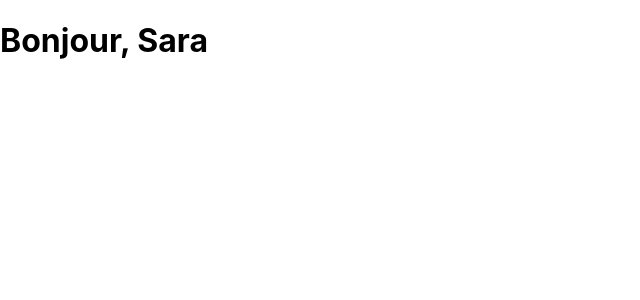
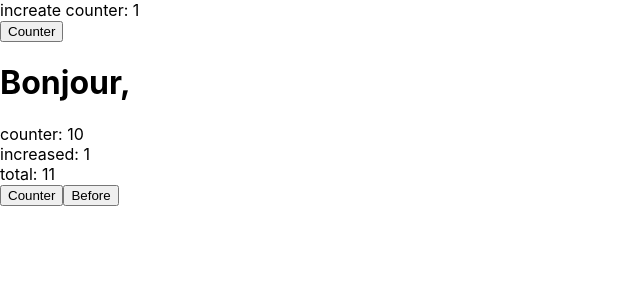
Before and after one commit to blade-sensei/react-calculator, a React (Create React App) app: page / in a window 1280 px wide. Shown: the top 300 px of the page, without its empty margins (0-640 px from the left). Built offline with nearby package versions, Linux system fonts and the light colour scheme.

Commit message:
test: async on setState

```diff
--- a/src/index.js
+++ b/src/index.js
@@ -3,11 +3,69 @@ import ReactDOM from 'react-dom';
 import './index.css';
 import * as serviceWorker from './serviceWorker';
 
-function Welcome(props) {
-  return <h1>Bonjour, { props.name } </h1>
+class Counter extends React.Component {
+  constructor(props) {
+    super(props)
+    this.state = { increment: 1 };
+    this.onClick = this.onClick.bind(this);
+
+  }
+  render() {
+    return (
+      <div>
+        <div> increate counter: { this.state.increment } </div>
+        <button onClick={this.onClick} > Counter </button>
+        <Welcome increased={this.state.increment} />
+      </div>
+    );
+
+  }
+
+  onClick() {
+    setTimeout(() => {
+      this.setState({
+        increment: this.state.increment + 1,
+      })
+    }, 2000);
+  }
+}
+class Welcome extends React.Component {
+  constructor(props) {
+    super(props);
+    this.state = { counter: 10 };
+
+    this.onClick = this.onClick.bind(this);
+    this.onClickBeffore = this.onClickBeffore.bind(this);
+  }
+
+  render() {
+    return (
+      <div>
+        <h1>Bonjour, { this.props.name } </h1>
+        <div> counter: { this.state.counter } </div>
+        <div> increased: { this.props.increased } </div>
+        <div> total: { this.state.counter + this.props.increased} </div>
+        <button onClick={this.onClick} > Counter </button>
+        <button onClick={this.onClickBeffore} > Before </button>
+      </div>
+    );
+
+  }
+
+  onClick() {
+      this.setState((prev, props) => {
+        return {
+        counter: props.increased + prev.counter,
+      }});
+  }
+
+  onClickBeffore() {
+    this.setState({ counter: 5 })
+  }
+
 }
 
-const element = <Welcome name="Sara" />
+const element = <Counter/>
 
 ReactDOM.render(
   element,
```
